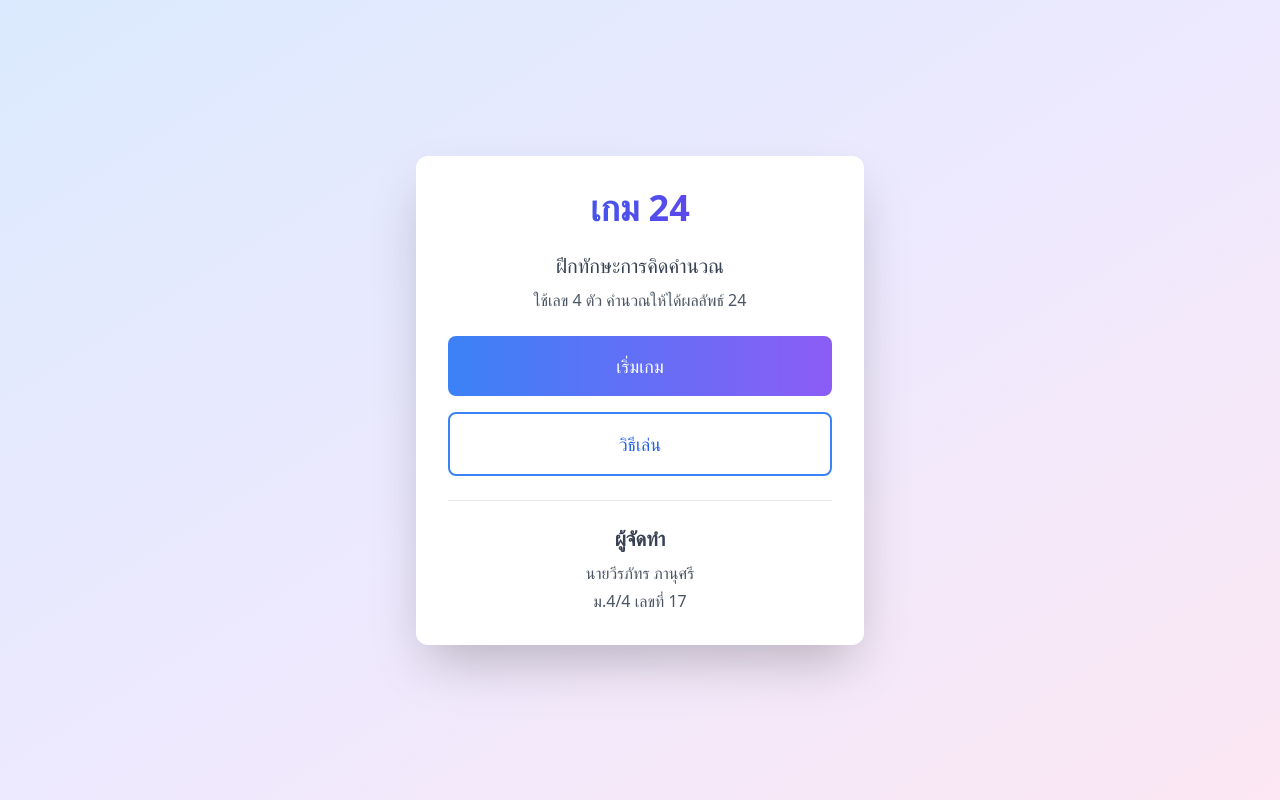
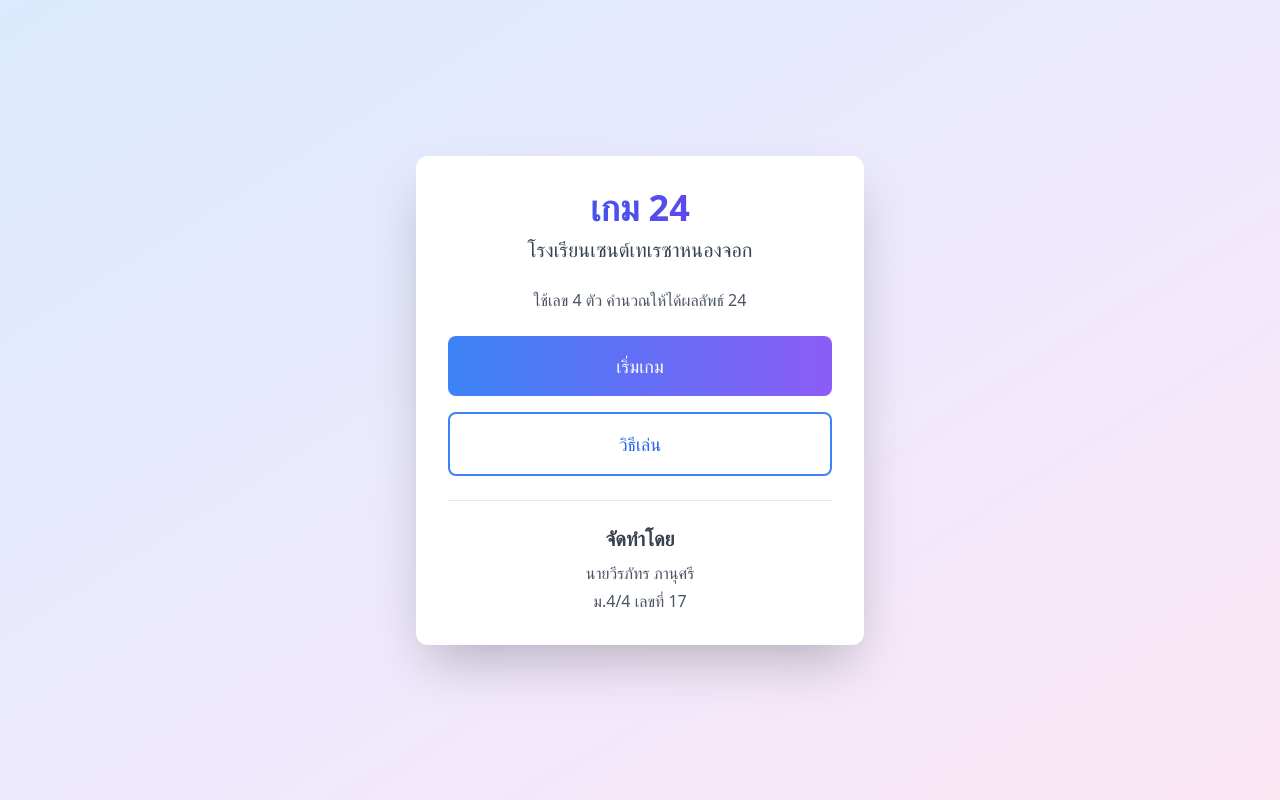
Before and after one commit to STTY00221/Game-24, a plain HTML site: page index.html in a window 1280 px wide. Drawn offline with nearby package versions, Linux system fonts and the light colour scheme.

Commit message:
Update index.html

```diff
--- a/index.html
+++ b/index.html
@@ -10,14 +10,16 @@
     <div class="container mx-auto px-4 py-8 flex flex-col items-center justify-center min-h-screen">
         <div class="bg-white rounded-xl shadow-2xl p-8 max-w-md w-full">
             <div class="text-center space-y-6">
-                <h1 class="text-4xl font-bold bg-gradient-to-r from-blue-600 to-purple-600 bg-clip-text text-transparent">
-                    เกม 24
-                </h1>
+                <div>
+                    <h1 class="text-4xl font-bold bg-gradient-to-r from-blue-600 to-purple-600 bg-clip-text text-transparent mb-2">
+                        เกม 24
+                    </h1>
+                    <p class="text-xl text-gray-700">
+                        โรงเรียนเซนต์เทเรซาหนองจอก
+                    </p>
+                </div>
 
                 <div class="space-y-2">
-                    <p class="text-xl text-gray-700">
-                        ฝึกทักษะการคิดคำนวณ
-                    </p>
                     <p class="text-gray-600">
                         ใช้เลข 4 ตัว คำนวณให้ได้ผลลัพธ์ 24
                     </p>
@@ -37,7 +39,7 @@
 
                 <div class="pt-6 border-t border-gray-200">
                     <h2 class="text-xl font-semibold text-gray-700 mb-2">
-                        ผู้จัดทำ
+                        จัดทำโดย
                     </h2>
                     <div class="space-y-1 text-gray-600">
                         <p class="font-medium">นายวีรภัทร ภานุศรี</p>
```
